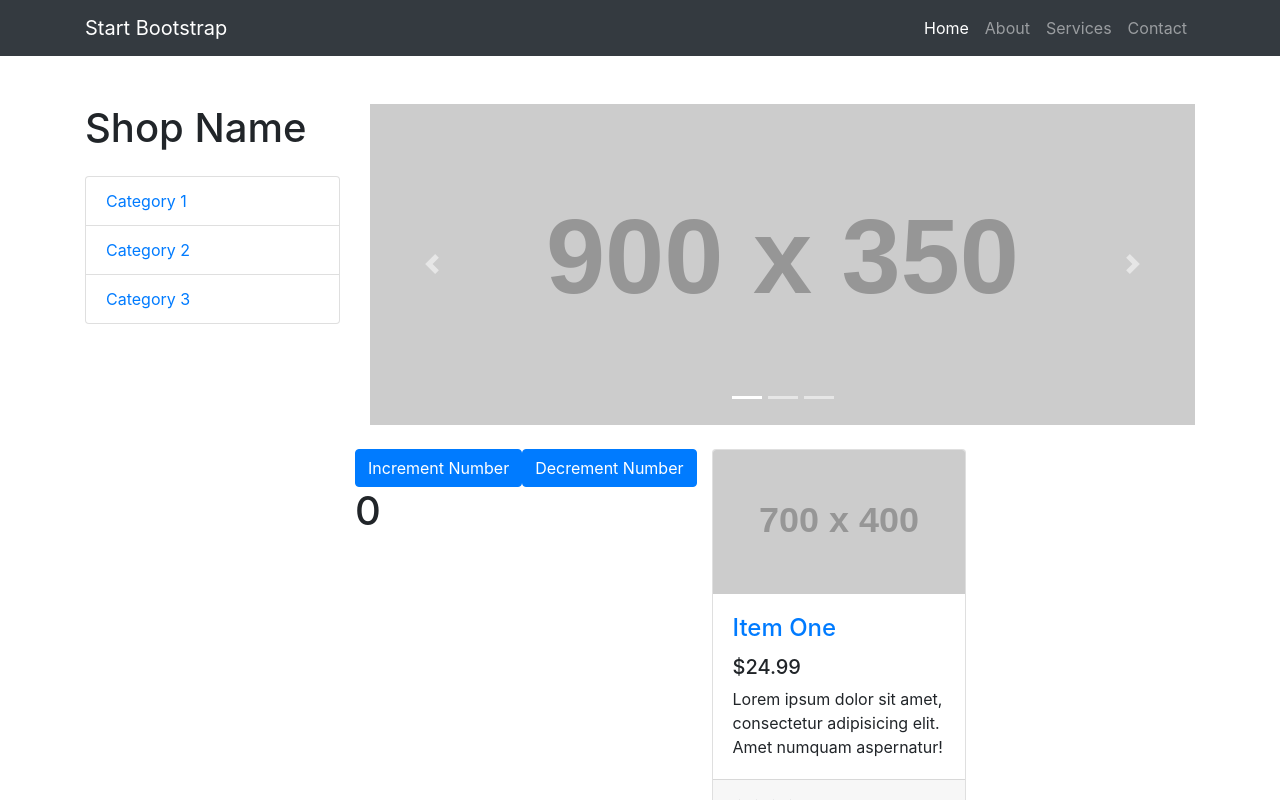
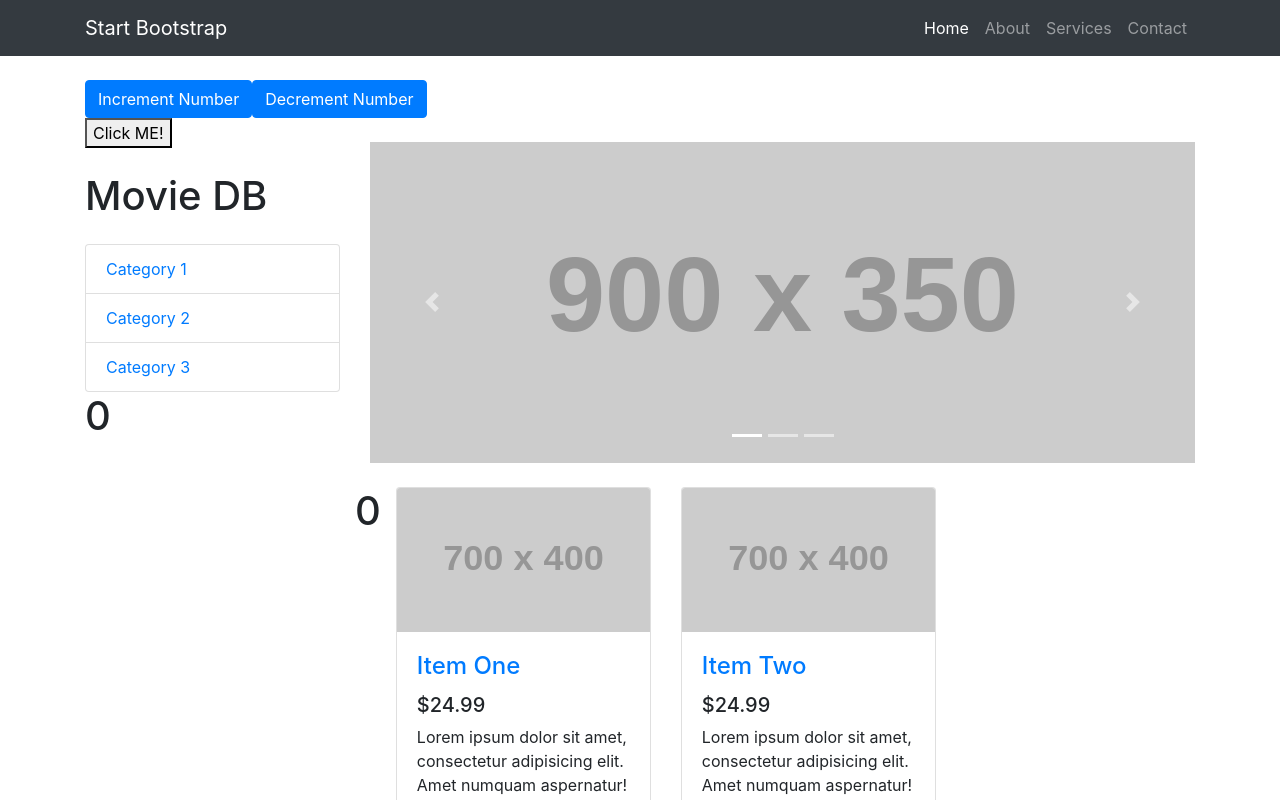
Before and after one commit to diegomc365/movie-app, a Next.js app: page / in a window 1280 px wide. Shown: the top 800 px of the page. Built offline with nearby package versions, Linux system fonts and the light colour scheme.

Commit message:
update functions

```diff
--- a/components/movieList.js
+++ b/components/movieList.js
@@ -1,44 +1,13 @@
 import React from 'react'
 
 class MovieList extends React.Component {
-
-    // state = {
-    //     count: 0
-    // }
-    constructor(props) {
-        super(props)
-
-        this.state = {
-            count: 0
-        }
-
-        // this.increment = this.increment.bind(this)
-    }
-
-    increment() {
-        // const count = this.state.count
-        const {count} = this.state
-        // very bad
-        // this.state.count = count + 1
-        this.setState({
-            count: count + 1
-        })
-    }
-
-    decrement = () => {
-        const {count} = this.state
-        this.setState({count: count - 1})
-    }
 
     render() {
         return (
             <React.Fragment>
 
                 <div>
-                    <button onClick={() => this.increment()} className="btn btn-primary">Increment Number</button>
-                    <button onClick={this.decrement} className="btn btn-primary">Decrement Number</button>
-
-                    <h1>{this.state.count}</h1>
+                    <h1>{this.props.count}</h1>
                 </div>
 
                 <div className="col-lg-4 col-md-6 mb-4">
--- a/components/sideMenu.js
+++ b/components/sideMenu.js
@@ -1,11 +1,17 @@
-const SideMenu = () => {
+import {useState} from 'react'
+
+const SideMenu = (props) => {
     return (
         <div>
-            <h1 className="my-4">Shop Name</h1>
+            <button onClick={props.clickHandler}>Click ME!</button>
+            <h1 className="my-4">{props.appName}</h1>
             <div className="list-group">
                 <a href="#" className="list-group-item">Category 1</a>
                 <a href="#" className="list-group-item">Category 2</a>
                 <a href="#" className="list-group-item">Category 3</a>
+            </div>
+            <div>
+                <h1>{props.count}</h1>
             </div>
         </div>
     )
--- a/pages/index.js
+++ b/pages/index.js
@@ -1,4 +1,4 @@
-import React from 'react'
+import React, {useState} from 'react'
 import Head from 'next/head'
 import NavBar from '../components/navbar'
 import SideMenu from '../components/sideMenu'
@@ -6,7 +6,20 @@
 import MovieList from '../components/movieList'
 import Footer from '../components/footer'
 
-const Home = () => (
+const Home = () => {
+  const [count, setCount] = useState(0)
+
+  const increment = () => {
+    const newCount = count + 1
+    setCount(newCount)
+  }
+
+  const decrement = () => {
+    const newCount = count - 1
+    setCount(newCount)
+  }
+
+  return(
     <div>
       <Head>
         <title>Home</title>
@@ -18,14 +31,20 @@
       <NavBar />
       <div className="home-page">
         <div className="container">
+          <button onClick={increment} className="btn btn-primary">Increment Number</button>
+          <button onClick={decrement} className="btn btn-primary">Decrement Number</button>
           <div className="row">
             <div className="col-lg-3">
-            <SideMenu />
+              <SideMenu
+                appName={"Movie DB"}
+                clickHandler={()=>{ console.log("Hello World")}}
+                count={count}
+              />
             </div>
             <div className="col-lg-9">
               <Carousel />
               <div className="row">
-              <MovieList />
+                <MovieList count={count} />
               </div>
             </div>
           </div>
@@ -40,5 +59,6 @@
       </style>
     </div>
   )
+}
 
 export default Home
```
Lines whose indentation alone changed are shown as unchanged.
